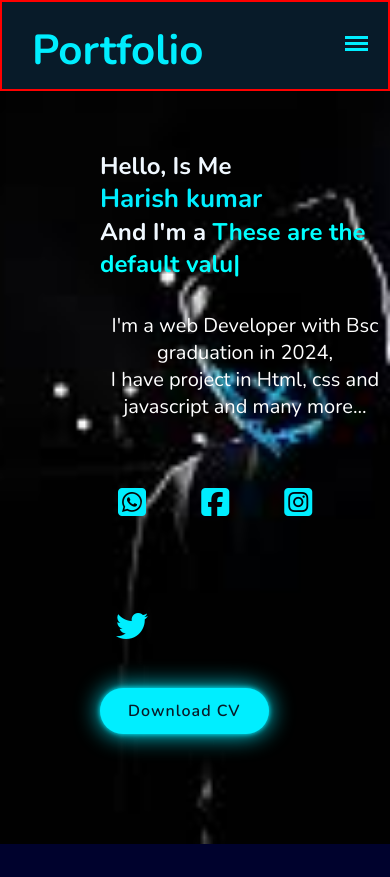
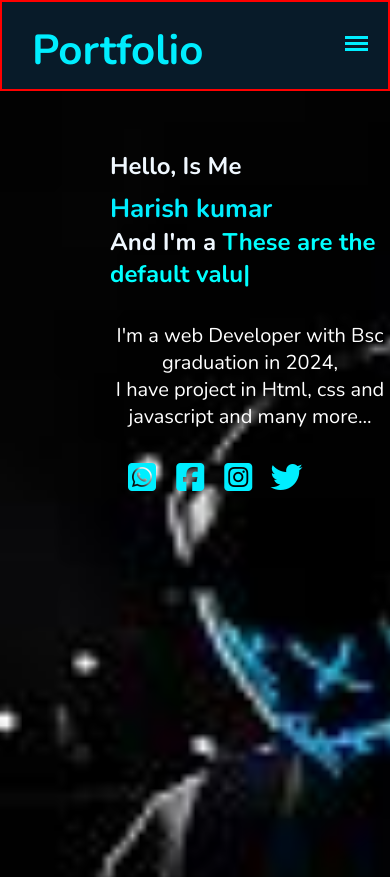
Before and after one commit to Harishkumar0209/Portfolio-website, a plain HTML site: page index.html in a window 390 px wide. Shown: the top 877 px of the page. Drawn offline with nearby package versions, Linux system fonts and the light colour scheme.

Commit message:
new upgrate

```diff
--- /dev/null
+++ b/index-1.css
@@ -0,0 +1,19 @@
+.btn-box {
+    display: inline-block;
+    padding: 12px 28px;
+    background: #0ef;
+    border-radius: 40px;
+    font-size: 16px;
+    color: #081b29;
+    letter-spacing: 1px;
+    text-decoration: none;
+    font-weight: 600;
+    box-shadow: 0 0 5px #0ef,
+    0 0 25px #0ef;
+}
+
+.btn-box:hover {
+    box-shadow: 0 0 5px cyan,
+    0 0 25px cyan, 0 0 50px cyan,
+    0 0 100px cyan, 0 0 200px cyan;
+}
--- a/index.css
+++ b/index.css
@@ -16,10 +16,6 @@ body {
     background-repeat: no-repeat;
     background-size: cover;
     height: 100%;
-}
-section {
-    min-height: 100vh;
-    padding: 4rem 4% 2rem;
 }
 nav {
     background-color: #081b29;
@@ -65,7 +61,7 @@ ul li.active a{
     display: none;
 }
 
-@media all and (max-width:766px){
+@media all and (max-width:768px){
     nav{
         flex-direction: column;
         justify-content: center;
@@ -90,15 +86,22 @@ ul li.active a{
         right: 20px;
         top: 34px;
     }
+    .home-sci{
+        margin: 0px;
+    }
 
     ul.showmenu {
         display: none;
     }
     .home-content p {
         font-size: 15px;
+        margin-bottom: 9px;
     }
     .about {
         flex-wrap: wrap;
+    }
+    .about-img{
+        width: 45vw;
     }
     .about .btn-box {
         display: block;
@@ -118,24 +121,24 @@ ul li.active a{
     background-position: center;
     background-size: cover;
     background-repeat: no-repeat;
-    height: 100%;
+    height: 150vh;
 }
 .home-content {
     position: absolute;
     top: 150px;
-    left: 100px;
+    left: 110px;
 }
 span {
     color: cyan;
 }
 .home-content h1 {
-    font-size: 3.4rem;
+    font-size: 3.1rem;
     font-weight: 700;
     line-height: 1.3;
     color: #0ef;
 }
 .home-content h3 {
-    font-size: 38px;
+    font-size: 30px;
     font-weight: 700;
     animation: slideBottom is ease forwards;
     animation-delay: -7s;
@@ -177,37 +180,13 @@ span {
     font-size: 2rem;
     text-decoration: none;
     padding: 7px;
-    margin: 30px 15px 30px 0;
+    margin: 25px 15px 25px 0;
 }
 
 .home-sci a:hover {
     background: #0ef;
     color: hsl(205, 67%, 10%);
     box-shadow: 0 0 20px #0ef;
-}
-
-.btn-box {
-    display: inline-block;
-    padding: 12px 28px;
-    background: #0ef;
-    border-radius: 40px;
-    font-size: 16px;
-    color: #081b29;
-    letter-spacing: 1px;
-    text-decoration: none;
-    font-weight: 600;
-    animation: slideTop is ease forwards;
-    /* opacity: 0; */
-    animation-delay: 2s;
-    box-shadow: 0 0 5px #0ef,
-    0 0 25px #0ef;
-}
-
-.btn-box:hover {
-    box-shadow: 0 0 5px cyan,
-    0 0 25px cyan, 0 0 50px cyan,
-    0 0 100px cyan, 0 0 200px cyan;
-
 }
 .about {
     display: flex;
@@ -225,7 +204,7 @@ span {
     box-shadow: 0 0 5px #0ef,
     0 0 25px #0ef;
 }
-/*
+
 @keyframes floatImage {
     0% {
         transform: translateY(0);
@@ -236,7 +215,7 @@ span {
     100% {
         transform: translateY(0);
     }
-} */
+}
 
 .about-text h2 {
     font-size: 50px;
@@ -268,7 +247,6 @@ span {
     margin-bottom: 4rem;
     cursor: pointer;
     transition: 2s;
-
 }
 #services:hover {
     right: 0;
@@ -306,8 +284,10 @@ span {
     1px 1px 50px #0053b8f7;
     border: 5px solid white;
 }
-.services-list h2 {
-    text-transform: capitalize;
+.services-list div:hover {
+    background: #081b29;
+    color: hsl(12, 10, 220);
+    box-shadow: 0 0 50px #0ef;
 }
 
 .services-list div i{
@@ -315,7 +295,7 @@ span {
     font-weight: 600;
     margin-bottom: 15px;
 }
-.services-list div a {
+.services-list a {
     text-decoration: none;
     color: #0000;
     font-size: 12px;
@@ -411,15 +391,25 @@ input:focus, textarea:focus {
 .submit-btn:hover {
     background-color: rgb(233, 122, 128);
 }
-
-@media screen and (max-width: 768px) {
+@media screen and (max-width: 425px) {
     .home-content h1{
         font-size: 26px;
     }
     .home-content h3{
         font-size: 24px;
     }
-
+    .home-content h3{
+        margin-bottom: 10px;
+    }
+    .home-sci a{
+        margin: 15px -20px 0px 0px;
+    }
+    .home{
+        height: 170vh;
+    }
+    .home-content p{
+        margin-bottom: 0;
+    }
 }
 footer {
     background-color: #081b29;
--- a/index.html
+++ b/index.html
@@ -5,6 +5,7 @@
     <meta name="viewport" content="width=100, initial-scale=1.0">
     <title>Responsive personal Portfolio</title>
     <link rel="stylesheet" href="index.css">
+    <link rel="stylesheet" href="index-1.css">
     <link rel="stylesheet" href="https://cdnjs.cloudflare.com/ajax/libs/font-awesome/6.7.2/css/all.min.css">
     <script src="https://unpkg.com/typed.js@2.1.0/dist/typed.umd.js"></script>
 </head>
@@ -27,7 +28,8 @@
         </div>
     </nav>
 
-    <section class="home" id="home">
+  <section >
+    <div class="home" id="home">
         <div class="home-content">
             <h3>Hello, Is Me</h3>
             <h1>Harish kumar</h1>
@@ -39,10 +41,10 @@
                 <a href="#" style="--i:9"><i class="fa-brands fa-square-instagram"></i></a>
                 <a href="#" style="--i:10"><i class="fa-brands fa-twitter"></i></a>
             </div>
-
-            <a href="#" class="btn-box" >Download CV</a>
         </div>
-    </section>
+        <a href="#" class="btn-box">Download cv</a>
+    </div>
+  </section>
 
     <section class="about" id="about">
         <div class="about-img">
@@ -71,11 +73,11 @@
             <div class="container">
                 <h1 class="sub-title">My <span>Services</span></h1>
                 <div class="services-list">
-                    <div class="Services">
+                    <div>
                         <i class="fa-solid fa-crop-simple" style="color: #00eeff;"></i>
                         <h2>Frontent development</h2>
                         <p>
-                            I am a dedicated Frontend Developer with experience in building responsive and interactive websites using **HTML, CSS, and JavaScript**. I have worked on projects like **coffee shop and headphone websites**, ensuring smooth UI/UX. With knowledge of **SEO analysis**, I create optimized and engaging web experiences.</p>
+                            I am a dedicated Frontend Developer with experience in building responsive and interactive websites using **HTML, CSS, and JavaScript**and react js. I have worked on projects like **coffee shop and headphone websites**, ensuring smooth UI/UX. With knowledge of **SEO analysis**, I create optimized and engaging web experiences.</p>
                         <a href="#" class="read">learn More</a>
                     </div>
                     <div>
@@ -155,7 +157,6 @@
             </div>
         </footer>
 
-        <!-- <button class="button2" onclick="showalert()">Click Me</button> -->
     <script src="index.js"> </script>
 </body>
 </html>
```
